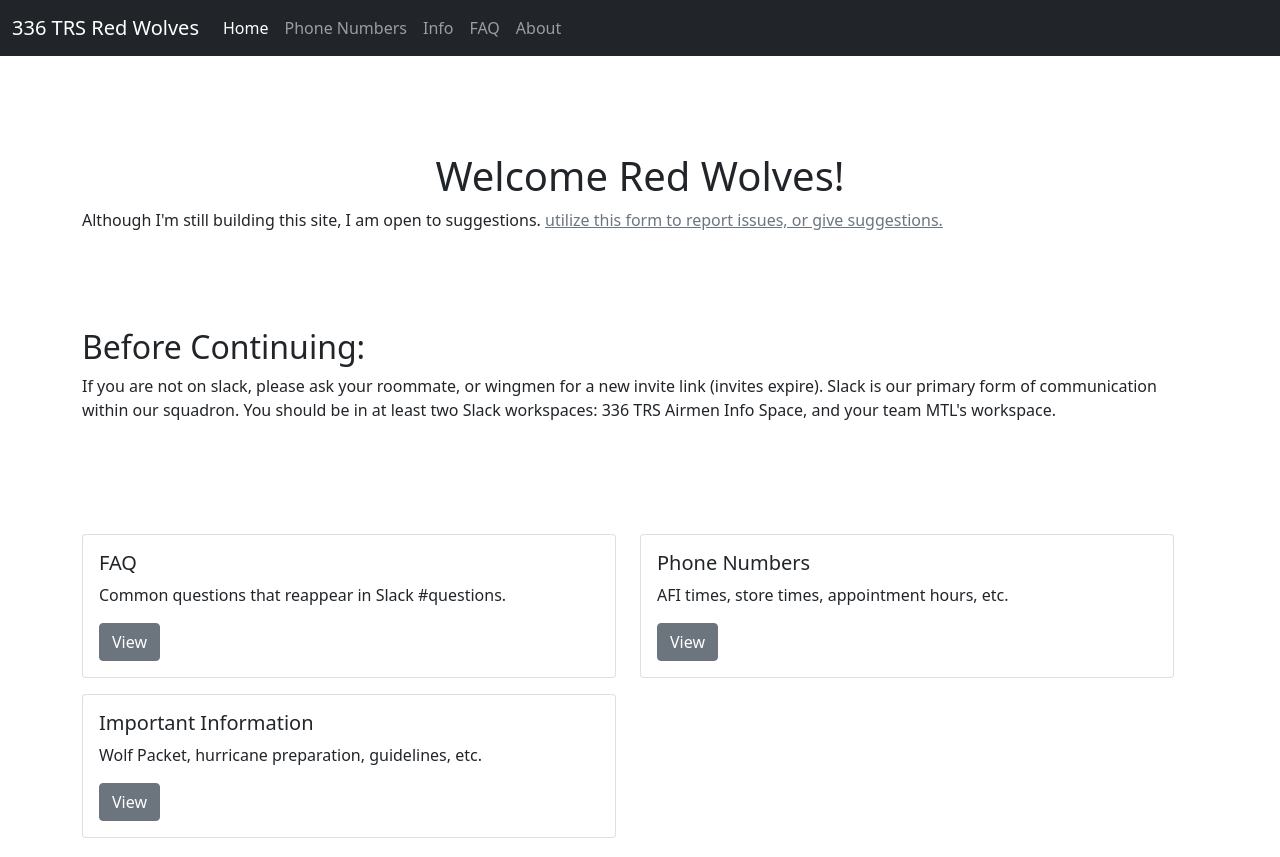
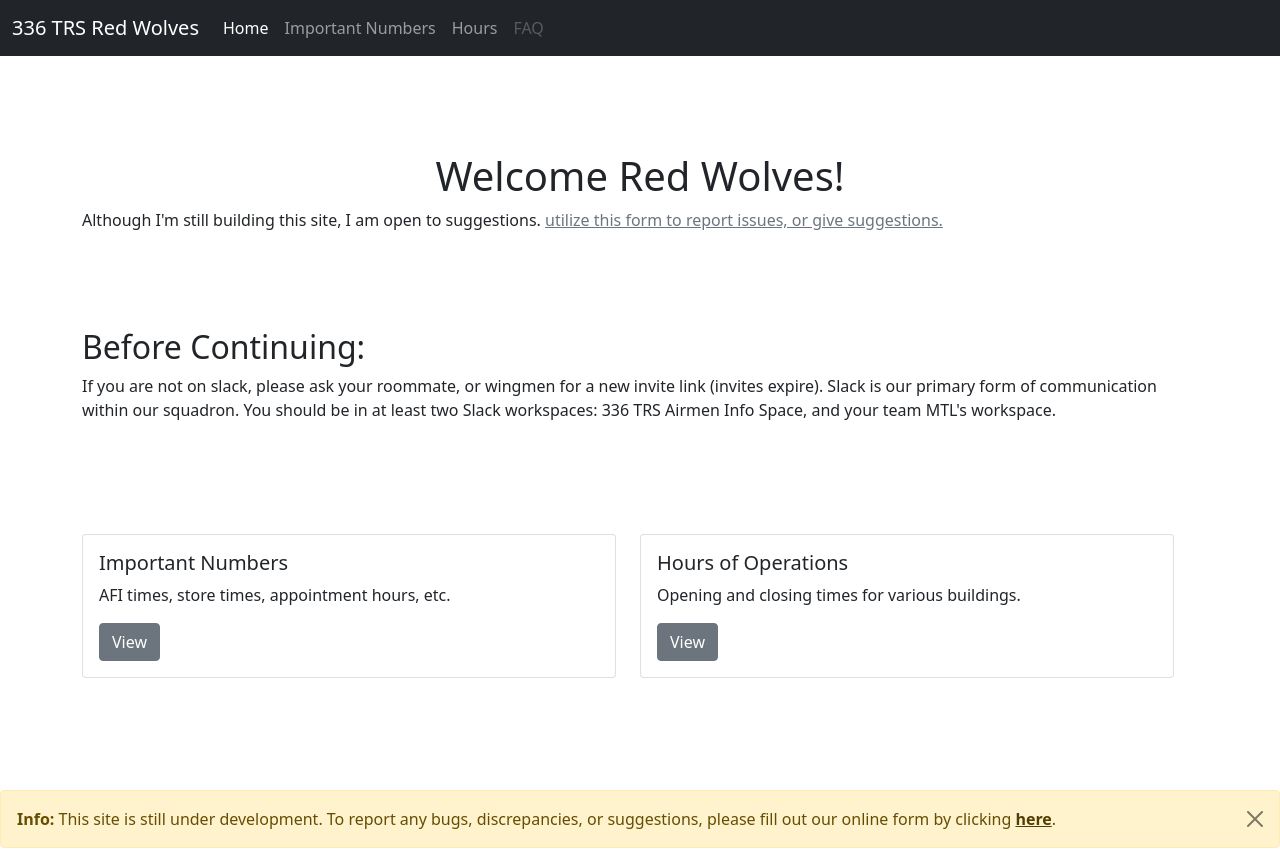
Before and after one commit to tonydc1997/336, a plain HTML site: page index.html in a window 1280 px wide. Shown: the top 857 px of the page. Drawn offline with nearby package versions, Linux system fonts and the light colour scheme.

Commit message:
Update index.html

```diff
--- a/index.html
+++ b/index.html
@@ -5,9 +5,6 @@
   <meta name="keywords" content="336, trs, training, squadron, red, wolf, wolves, information, info" />
   <meta name="author" content="Leon Guerrero" />
   <meta name="viewport" content="width=device-width, initial-scale=1" />
-  <script>
-    console.log("Loading headers");
-  </script>
   <!-- base href="" target="_blank|_self|_parent|_top"-->
   <link href="https://cdn.jsdelivr.net/npm/bootstrap@5.0.0/dist/css/bootstrap.min.css" rel="stylesheet" integrity="sha384-wEmeIV1mKuiNpC+IOBjI7aAzPcEZeedi5yW5f2yOq55WWLwNGmvvx4Um1vskeMj0" crossorigin="anonymous" />
   <script src="https://cdn.jsdelivr.net/npm/@popperjs/core@2.9.2/dist/umd/popper.min.js" integrity="sha384-IQsoLXl5PILFhosVNubq5LC7Qb9DXgDA9i+tQ8Zj3iwWAwPtgFTxbJ8NT4GN1R8p" crossorigin="anonymous"></script>
@@ -32,10 +29,9 @@
     <div class="navbar-collapse collapse" id="navbarColor01">
       <ul class="navbar-nav me-auto mb-2 mb-lg-0">
         <li class="nav-item"><a class="nav-link active" aria-current="page" href="/">Home</a></li>
-        <li class="nav-item"><a class="nav-link" href="#phone-numbers">Phone Numbers</a></li>
-        <li class="nav-item"><a class="nav-link" href="#info">Info</a></li>
-        <li class="nav-item"><a class="nav-link" href="#faq">FAQ</a></li>
-        <li class="nav-item"><a class="nav-link" href="#about">About</a></li>
+        <li class="nav-item"><a class="nav-link" href="#phone-numbers">Important Numbers</a></li>
+        <li class="nav-item"><a class="nav-link" href="#hours">Hours</a></li>
+        <li class="nav-item"><a class="nav-link disabled" href="#faq">FAQ</a></li>
       </ul>
       <!--form class="d-flex">
         <input class="form-control me-2" type="search" placeholder="Search" aria-label="Search" />
@@ -56,6 +52,7 @@
     <p>If you are not on slack, please ask your roommate, or wingmen for a new invite link (invites expire). Slack is our primary form of communication within our squadron. You should be in at least two Slack workspaces: 336 TRS Airmen Info Space, and your team MTL's workspace.</p>
     <div class="py-5"></div>
     <div class="row">
+      <!-------------------------
       <div class="col-sm-6 pb-3">
         <div class="card">
           <div class="card-body">
@@ -65,10 +62,11 @@
           </div>
         </div>
       </div>
+--------------------->
       <div class="col-sm-6 pb-3">
         <div class="card">
           <div class="card-body">
-            <h5 class="card-title">Phone Numbers</h5>
+            <h5 class="card-title">Important Numbers</h5>
             <p class="card-text">AFI times, store times, appointment hours, etc.</p>
             <a href="#phone-numbers" class="btn btn-secondary">View</a>
           </div>
@@ -77,9 +75,9 @@
       <div class="col-sm-6 pb-3">
         <div class="card">
           <div class="card-body">
-            <h5 class="card-title">Important Information</h5>
-            <p class="card-text">Wolf Packet, hurricane preparation, guidelines, etc.</p>
-            <a href="#info" class="btn btn-secondary">View</a>
+            <h5 class="card-title">Hours of Operations</h5>
+            <p class="card-text">Opening and closing times for various buildings.</p>
+            <a href="#hours" class="btn btn-secondary">View</a>
           </div>
         </div>
       </div>
@@ -102,10 +100,8 @@
     This site was made completely free, and actually costs nothing to maintain.
   </div>
 </footer>
-<script>
-  console.log("Success... Loading Final Scripts");
-</script>
-<script src="/database.js"></script>
+<script src="/important-numbers.js"></script>
+<script src="/hours.js"></script>
 <script src="/system.js"></script>
 
 <!-------------------------------------------
```
